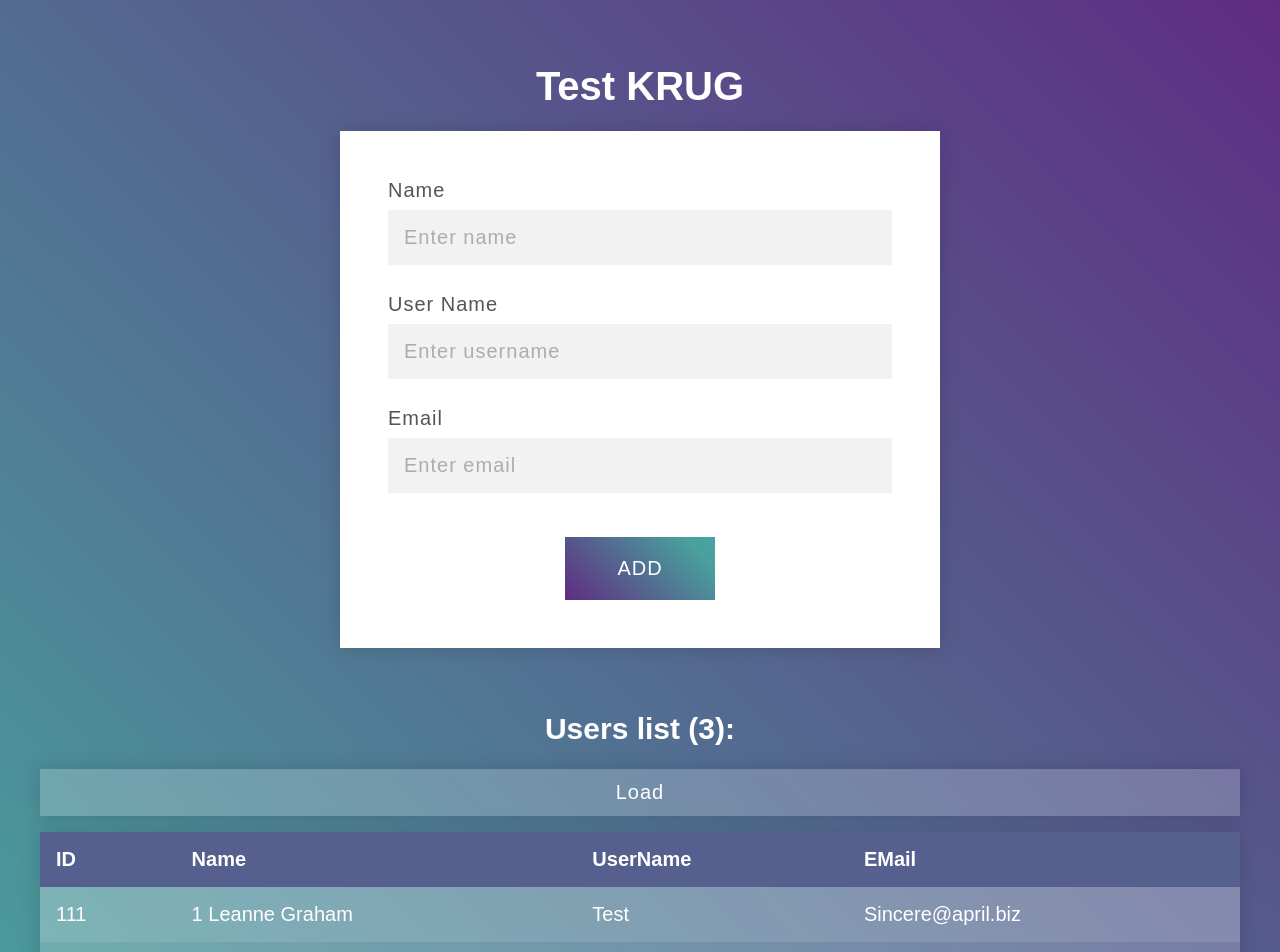
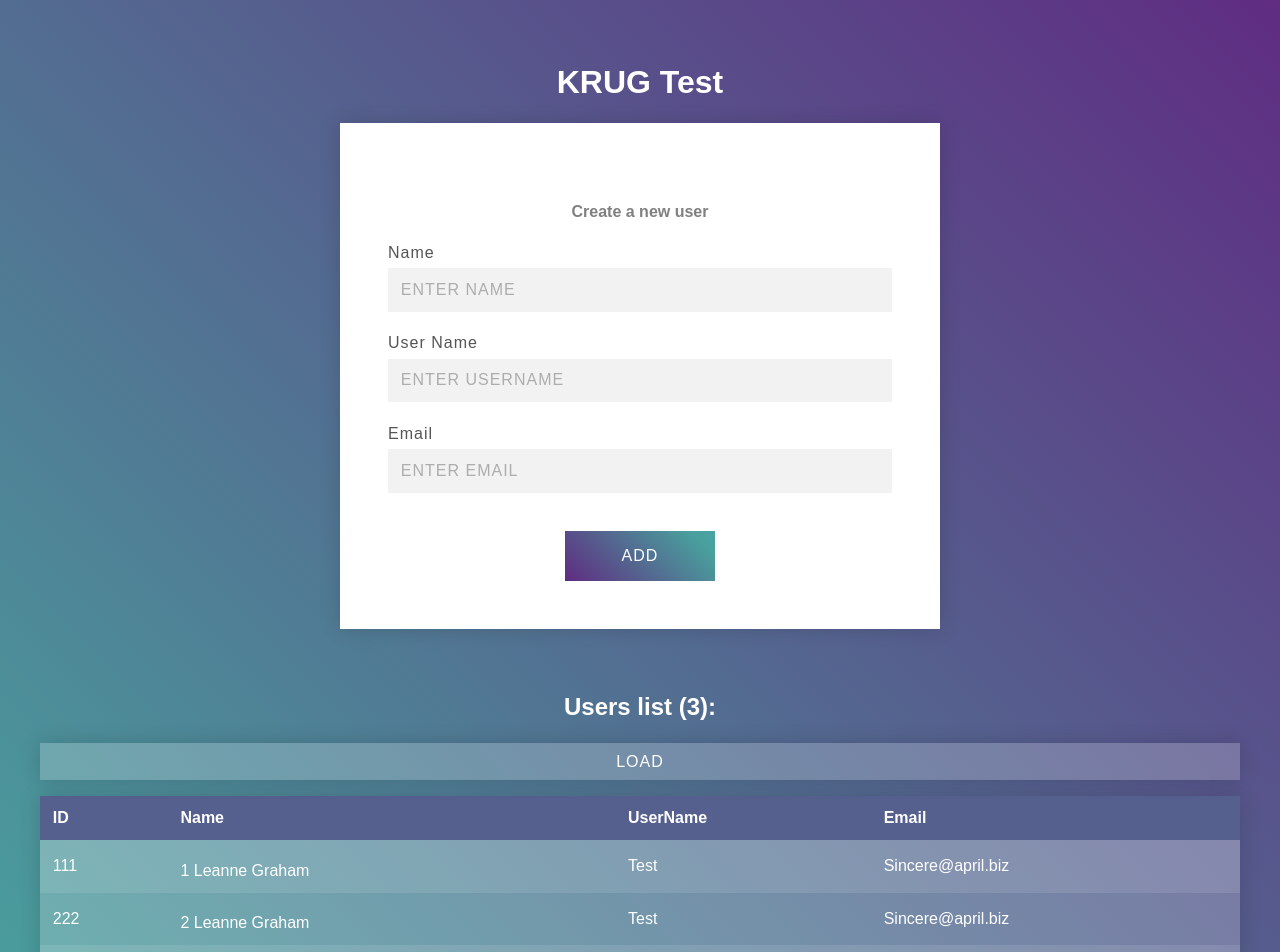
Before and after one commit to devmikealex/Test-Add-user, a React (Vite) app: page / in a window 1280 px wide. Shown: the top 952 px of the page. Built offline with nearby package versions, Linux system fonts and the light colour scheme; no server answers.

Commit message:
Add SASS -d, css for name hover

```diff
--- a/package.json
+++ b/package.json
@@ -1,7 +1,7 @@
 {
   "name": "krug-test",
   "private": true,
-  "version": "0.0.0",
+  "version": "0.2.0",
   "type": "module",
   "scripts": {
     "dev": "vite",
@@ -24,6 +24,7 @@
     "eslint": "^8.38.0",
     "eslint-plugin-react-hooks": "^4.6.0",
     "eslint-plugin-react-refresh": "^0.3.4",
+    "sass": "^1.62.1",
     "typescript": "^5.0.2",
     "vite": "^4.3.2"
   }
--- a/src/App.css
+++ b/src/App.css
@@ -5,7 +5,7 @@
 }
 
 body {
-  font-size: 20px;
+  font-size: 16px;
   font-family: Arial, Helvetica, sans-serif;
   padding: 2rem;
   background: linear-gradient(45deg, #49a09d, #5f2c82);
@@ -14,7 +14,7 @@ body {
 }
 
 h1,
-h2 {
+h2, h4 {
   text-align: center;
   margin-top: 2rem;
   margin-bottom: 1.4rem;
@@ -60,6 +60,9 @@ form button {
 }
 form button:hover {
   background-position: 100% 0;
+}
+form h4 {
+  color: grey;
 }
 
 .container {
@@ -124,3 +127,20 @@ tbody tr:nth-child(odd) {
 tbody tr:hover {
   background-color: rgba(255, 255, 255, 0.25);
 }
+
+.warnIcon {
+  opacity: 0;
+  display: inline-block;
+  transition: opacity 0.3s;
+}
+
+td:hover .warnIcon {
+  visibility: visible;
+  opacity: 1;
+}
+
+.x-icon {
+  width: 1.4em;
+  margin-left: 0.4em;
+  margin-bottom: -0.55em;
+}
--- a/src/App.tsx
+++ b/src/App.tsx
@@ -1,26 +1,28 @@
 import { useEffect, useState } from 'react'
-import './App.css'
+// import './App.css'
+import './sass/app.scss'
 import User from './types/User'
 import UsersTable from './components/UsersTable'
 import NewUserForm from './components/NewUserForm'
 
 function App() {
-    const [users, setUsers] = useState<User[]>([])
+    // const [users, setUsers] = useState<User[]>([])
 
-    useEffect(() => {
-        const fetchData = async () => {
-            const res = await fetch('http://jsonplaceholder.typicode.com/users')
-            const users: User[] = await res.json()
-            setUsers(users)
-        }
-        fetchData().catch(console.error)
-    }, [])
+    // useEffect(() => {
+    //     const fetchData = async () => {
+    //         const res = await fetch('http://jsonplaceholder.typicode.com/users')
+    //         const users: User[] = await res.json()
+    //         setUsers(users)
+    //     }
+    //     fetchData().catch(console.error)
+    // }, [])
 
     return (
         <main>
-            <h1>Test KRUG</h1>
+            <h1>KRUG Test</h1>
             <NewUserForm />
-            <UsersTable users={users} />
+            {/* <UsersTable users={users} /> */}
+            <UsersTable />
         </main>
     )
 }
--- a/src/components/NewUserForm.tsx
+++ b/src/components/NewUserForm.tsx
@@ -1,7 +1,13 @@
-import { useRef } from "react"
-import User from "../types/User"
+import { MouseEvent, useRef } from "react"
 import { useDispatch } from 'react-redux'
 import { addUser } from "../features/usersSlice"
+import User from "../types/User"
+
+// TODO должно приходить с бека, но его нет
+let fakeID = 10
+function getFakeID() {
+    return ++fakeID
+}
 
 function NewUserForm() {
     const dispatch = useDispatch()
@@ -10,9 +16,10 @@ function NewUserForm() {
     const usernameRef = useRef<HTMLInputElement>(null)
     const emailRef = useRef<HTMLInputElement>(null)
 
-    function submit() {
+    function submit(e: MouseEvent) {
+        e.preventDefault()
         const user: User = {
-            id: 999,
+            id: getFakeID(),
             name: nameRef.current ? nameRef.current.value : '',
             username: usernameRef.current ? usernameRef.current?.value : '',
             email: emailRef.current ? emailRef.current?.value : '',
@@ -29,6 +36,7 @@ function NewUserForm() {
     return (
         <section className="container">
             <form>
+                <h4>Create a new user</h4>
                 <label htmlFor="name">Name</label>
                 <input id="name" type='text' placeholder="Enter name" ref={nameRef}/>
 
--- a/src/components/UserRow.tsx
+++ b/src/components/UserRow.tsx
@@ -1,19 +1,23 @@
 import { deleteUser } from '../features/usersSlice'
 import User from '../types/User'
 import { useDispatch } from 'react-redux'
+import xIcon from '/assets/x-icon.svg'
 
 
 interface Props {
     user: User
 }
 
-function UserRow({user}: Props) {
+function UserRow({ user }: Props) {
     const dispatch = useDispatch()
 
     return (
         <tr>
-            <td>{user.id}</td>
-            <td onClick={()=>dispatch(deleteUser(user.id))}>{user.name}</td>
+            <td><div className='id-cell'>{user.id}</div></td>
+            <td className='clickable' onClick={() => dispatch(deleteUser(user.id))}>
+                {user.name}
+                <div className='warnIcon'><img src={xIcon} className="x-icon" alt="x icon" /></div>
+            </td>
             <td>{user.username}</td>
             <td>{user.email}</td>
         </tr>
--- a/src/components/UsersTable.tsx
+++ b/src/components/UsersTable.tsx
@@ -6,13 +6,14 @@ import { useSelector } from 'react-redux'
 import { useDispatch } from 'react-redux'
 import { loadUsers } from '../features/usersSlice'
 
-interface Props {
-    users: User[]
-}
+// interface Props {
+//     users: User[]
+// }
 
 //TODO delete props
 
-function UsersTable({users: userss}:Props) {
+// function UsersTable({users: userss}:Props) {
+function UsersTable() {
     const dispatch = useDispatch()
     const users = useSelector((state: RootState) => state.users)
 
@@ -26,7 +27,7 @@ function UsersTable({users: userss}:Props) {
                         <th>ID</th>
                         <th>Name</th>
                         <th>UserName</th>
-                        <th>EMail</th>
+                        <th>Email</th>
                     </tr>
                 </thead>
                 <tbody>
--- a/src/features/usersSlice.ts
+++ b/src/features/usersSlice.ts
@@ -28,7 +28,7 @@ export const usersSlice = createSlice({
     initialState,
     reducers: {
         addUser: (state, action: PayloadAction<User>) => {
-            state.push(action.payload)
+            state.unshift(action.payload)
         },
         deleteUser: (state, action: PayloadAction<number>) => {
             state = state.filter((user) => user.id !== action.payload)
--- a/src/sass/app.scss
+++ b/src/sass/app.scss
@@ -6,7 +6,7 @@
 }
 
 body {
-    font-size: 20px;
+    font-size: 16px;
     font-family: Arial, Helvetica, sans-serif;
     padding: 2rem;
     // background-color: rgb(239, 242, 225);
@@ -16,10 +16,18 @@ body {
 }
 
 h1,
-h2 {
+h2,h4 {
     text-align: center;
     margin-top: 2rem;
     margin-bottom: 1.4rem;
+}
+
+button,
+input {
+    font-size: inherit;
+    letter-spacing: 1px;
+    outline-color: #a43ce9;
+    text-transform: uppercase;
 }
 
 form {
@@ -52,7 +60,6 @@ form {
         min-width: 150px;
         margin: 0 auto;
         margin-top: 1rem;
-        text-transform: uppercase;
         background-size: 200% 100%;
         background-position: 0 0;
         transition: background-position .5s;
@@ -61,18 +68,15 @@ form {
             background-position: 100% 0;
         }
     }
+
+    h4{
+        color:grey;
+    }
 }
 
 .container {
     max-width: 1200px;
     margin: 0 auto;
-}
-
-button,
-input {
-    font-size: inherit;
-    letter-spacing: 1px;
-    outline-color: #a43ce9;
 }
 
 label {
@@ -118,7 +122,7 @@ th {
 }
 
 tbody tr {
-    transition: background-color 0.2s;
+    // transition: background-color 0.2s;
 
     &:nth-child(odd) {
         background-color: rgba(255, 255, 255, 0.1);
@@ -128,3 +132,30 @@ tbody tr {
         background-color: rgba(255, 255, 255, 0.25);
     }
 }
+
+.warnIcon{
+    // visibility: hidden;
+    opacity: 0;
+    display: inline-block;
+    transition: opacity 0.3s;
+}
+td:hover .warnIcon {
+    visibility: visible;
+    opacity: 1;
+}
+.x-icon{
+    width: 1.4em;
+    margin-left: 0.4em;
+    margin-bottom: -0.55em;
+}
+
+.clickable{
+    cursor: pointer;
+    &:hover{
+        background-color: rgba(255, 215, 215, 0.42);
+    }
+}
+
+.id-cell{
+    max-width: 42px;
+}
--- a/vite.config.ts
+++ b/vite.config.ts
@@ -3,6 +3,11 @@ import react from '@vitejs/plugin-react'
 
 // https://vitejs.dev/config/
 export default defineConfig({
-  base: './',
-  plugins: [react()],
+    // server: {
+    //     watch: {
+    //         ignored: ['/src/sass/**'],
+    //     },
+    // },
+    base: './',
+    plugins: [react()],
 })
```
Also changed, not shown: public/assets/x-icon.svg (added), 1 other file (tests, documents, lock files or other folders).
